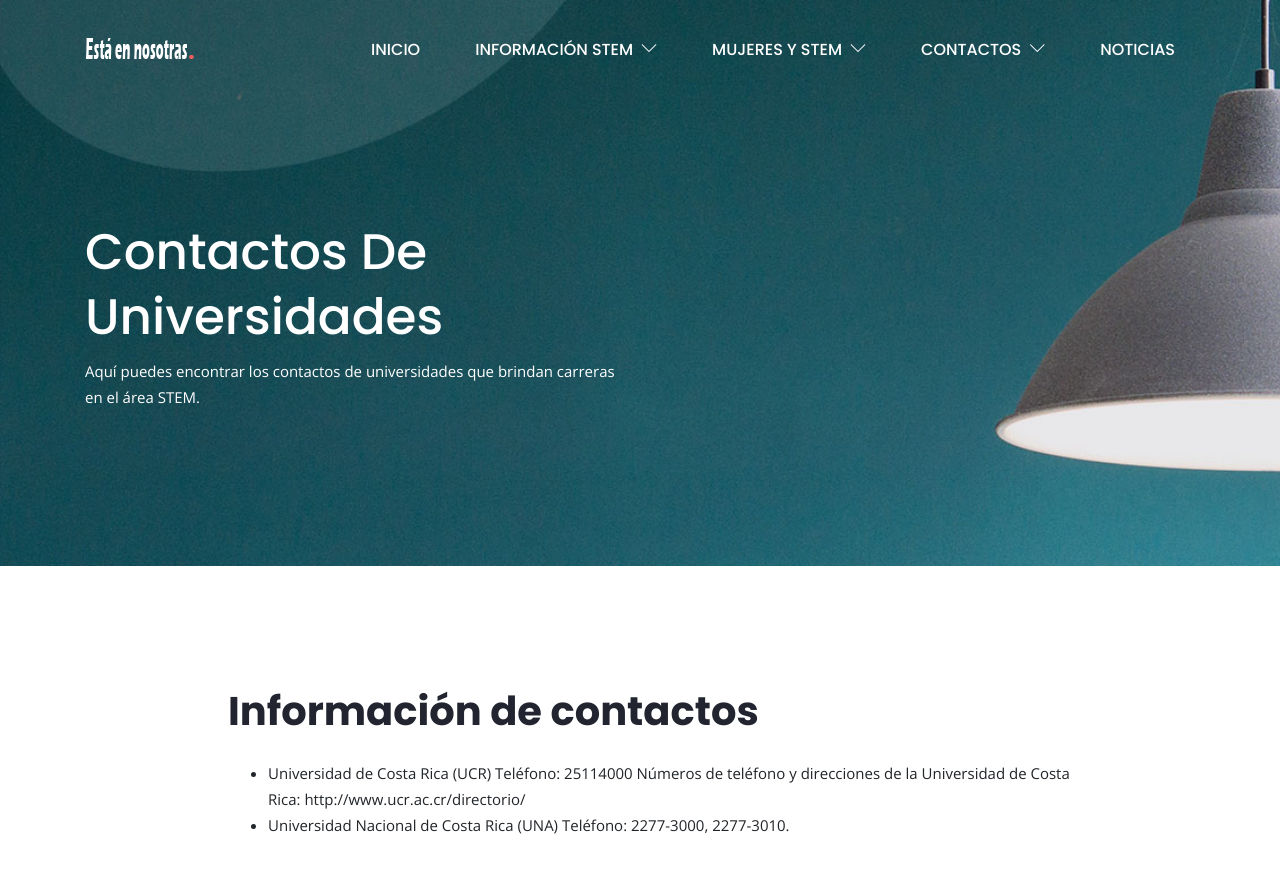
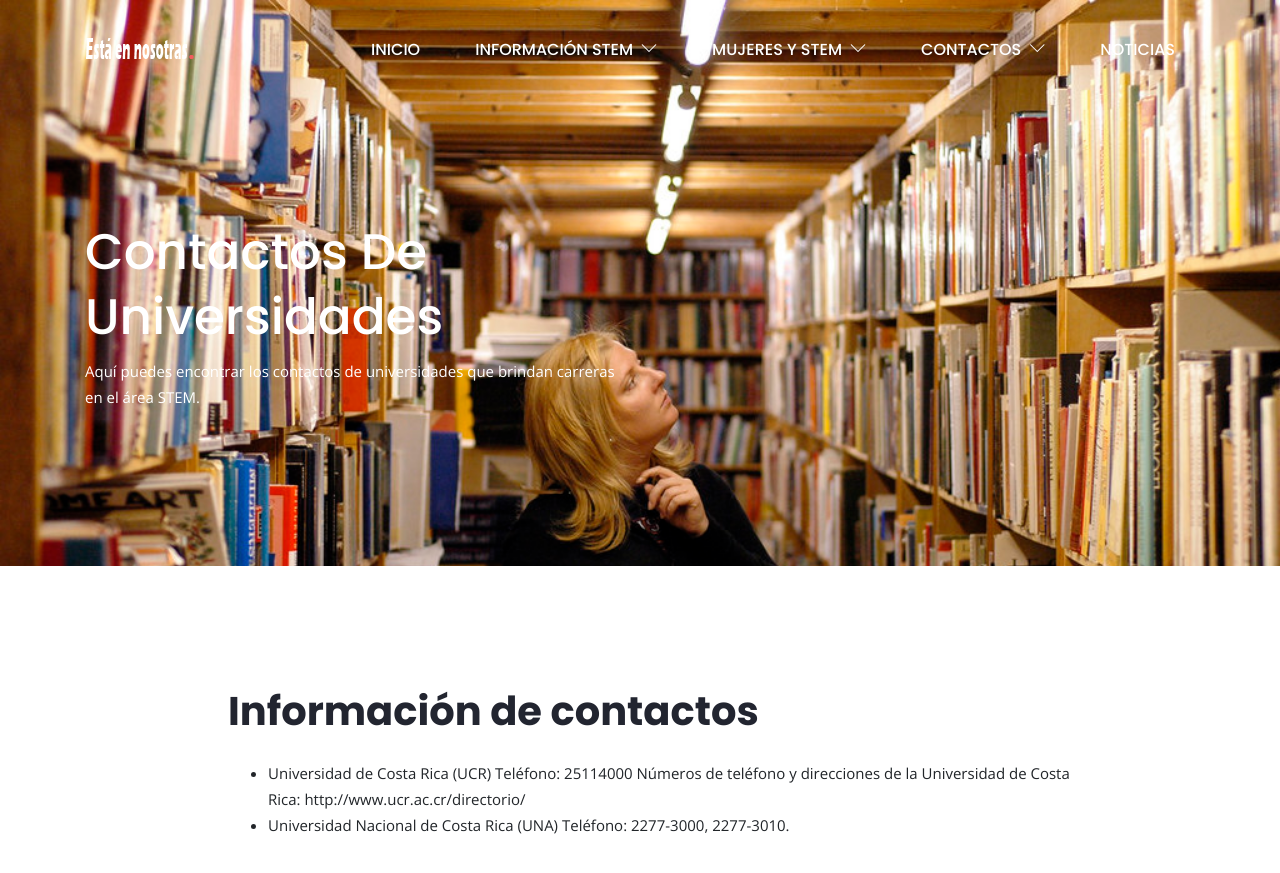
Before and after one commit to estaennosotraspiloto/estaennosotraspiloto, a Jekyll site: the page built from contactos-de-universidades.html, in a window 1280 px wide and 900 px high. Shown: the top 873 px of the window. Built offline with Jekyll 4.4.1, drawn with Linux system fonts in a browser that asks for light colours.

Commit message:
Update from Forestry.io estaennosotraspiloto updated contactos-de-universidades.html

```diff
--- a/contactos-de-universidades.html
+++ b/contactos-de-universidades.html
@@ -1,6 +1,6 @@
 ---
 layout: default
-header_image: "/assets/images/bg/bg-portfolio.jpg"
+header_image: "/assets/images/team/universidad.jpg"
 title: Contactos de Universidades
 description: 'Aquí puedes encontrar los contactos de universidades que brindan carreras
   en el área STEM. '
```
